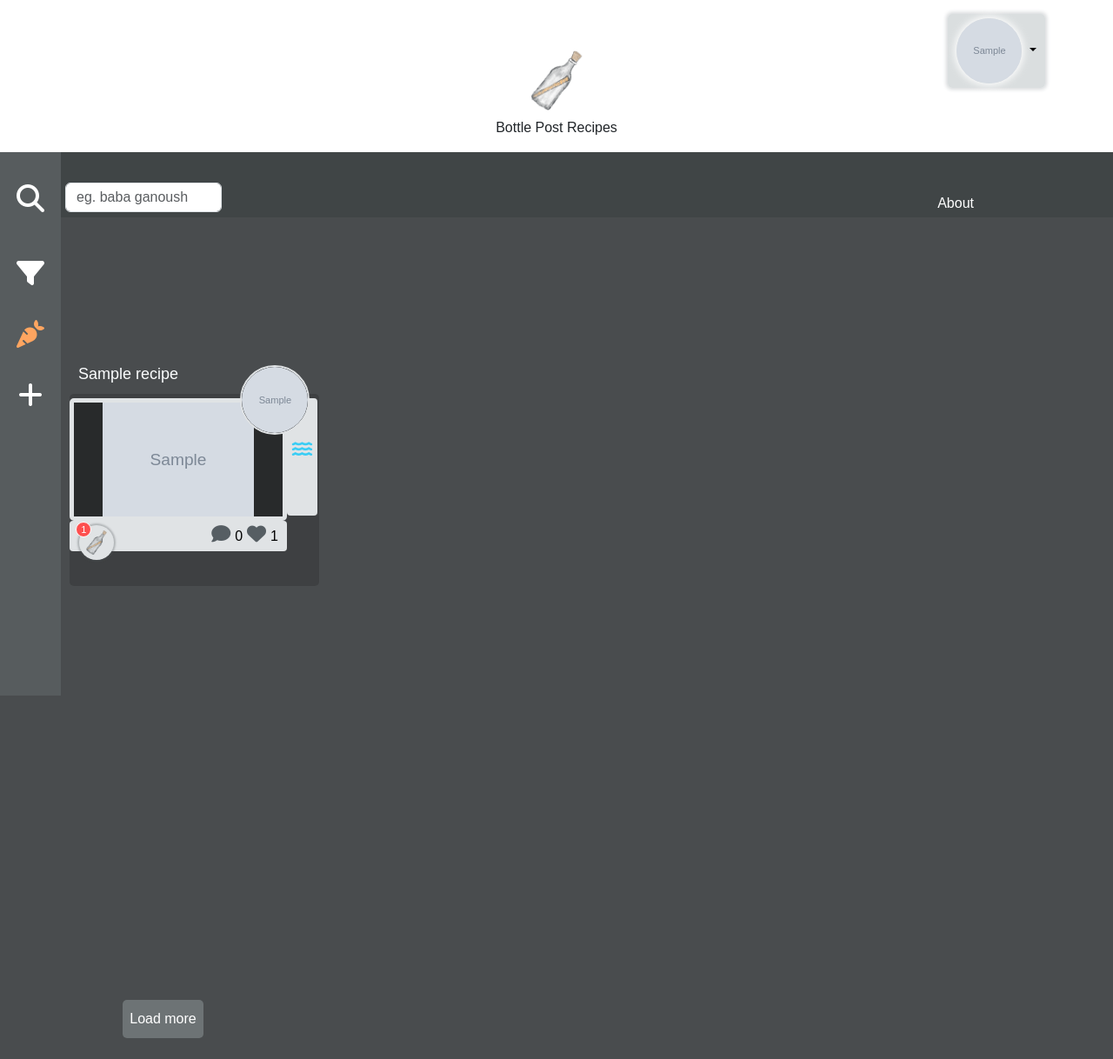
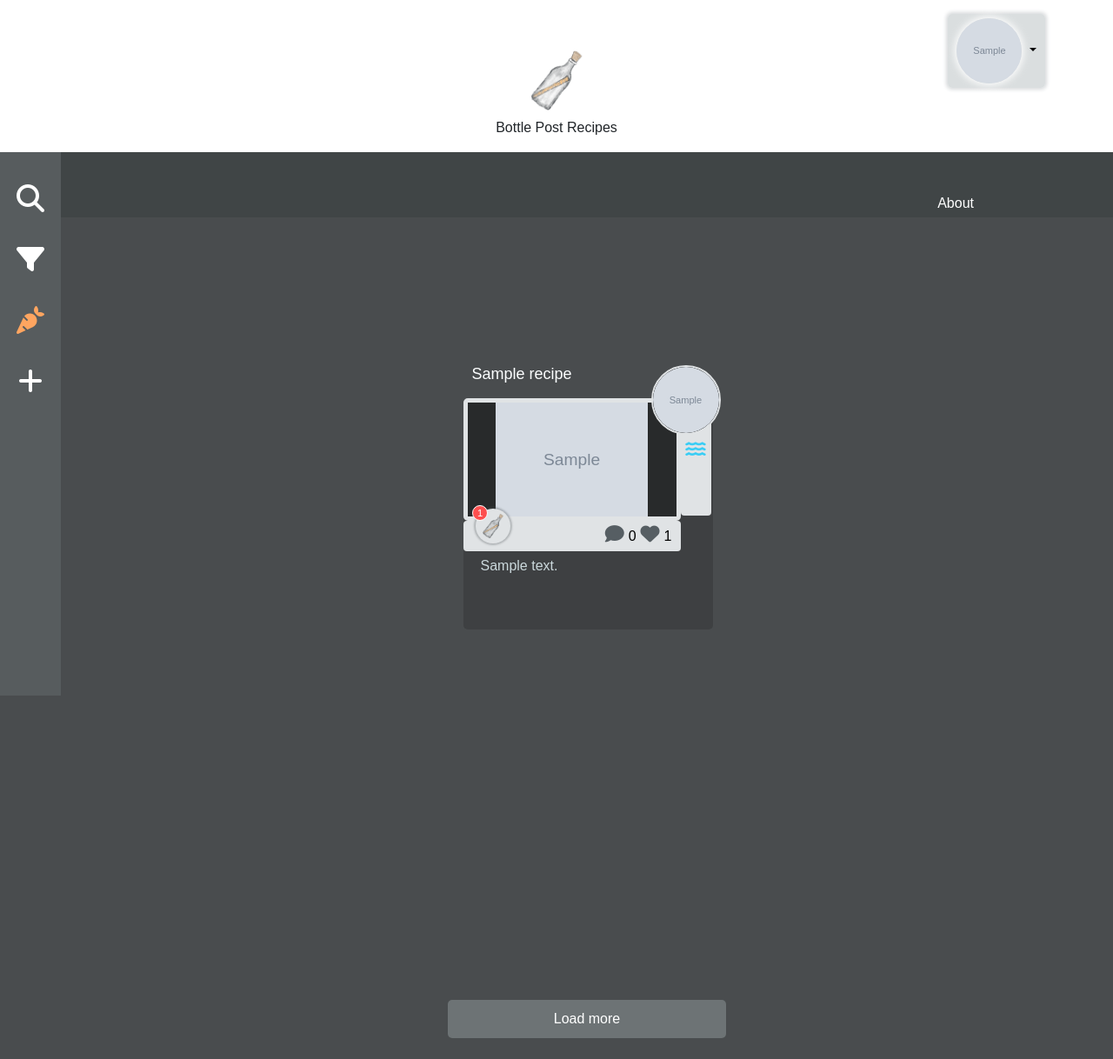
Before and after one commit to KevinBjarnemark/bottle-post-recipes, a Django app: page / in a window 1280 px wide. Shown: the whole page at 87% size. Run offline with Django 5.2, Linux system fonts and the light colour scheme; a user stored in the database is signed in; tables that the repository leaves empty hold one stand-in row (values such as "Sample post"); grey boxes marked "Sample" are stand-in pictures; data that the repository does not hold is empty; some libraries are stand-ins or nearby versions.

Commit message:
Integrated search functionality, added a description, refactoring, and updated jest test

```diff
--- a/apps/pages/home/urls.py
+++ b/apps/pages/home/urls.py
@@ -4,5 +4,5 @@ from .views import home, load_recipes
 
 urlpatterns = [
     path('', home, name='home'),
-    path('load_recipes/', views.load_recipes, name='load_recipes'),
+    path('load_recipes/', load_recipes, name='load_recipes'),
 ]
--- a/apps/pages/home/views.py
+++ b/apps/pages/home/views.py
@@ -2,9 +2,9 @@ from django.shortcuts import render
 from apps.users.models import Profile
 from apps.pages.create_recipe.models import Recipe
 import json
-from django.core.serializers import serialize
 from django.core.paginator import Paginator
 from django.http import JsonResponse
+from django.db.models import Q
 
 def load_user_profile(request):
     # Default profile
@@ -27,9 +27,32 @@ def load_recipes(request):
 
     batch = 6
     page_number = request.GET.get('page')
+    q = request.GET.get('q') # Query
+    q_search_areas = request.GET.get('search_areas')
+
+    if q_search_areas:
+        # Split search_areas into a list (e.g., ['ingredients', 'tags'])
+        include_areas = [field.strip() for field in q_search_areas.split(',') if field.strip()]
+
+    query_filter = Q()
+    if q:
+        query_filter |= Q(title__icontains=q)
+    if q_search_areas:
+        if 'description' in include_areas:
+            query_filter |= Q(description__icontains=q)
+            print(include_areas)
+        if 'ingredients' in include_areas:
+            query_filter |= Q(ingredients__name__icontains=q)
+        if 'tags' in include_areas:
+            query_filter |= Q(tags__icontains=q)
+
+    # Apply filters and prevent duplicate search results with distinct
+    recipes = Recipe.objects.filter(query_filter).distinct()
+
     # NOTE! Do not remove '-created' at as it is ensuring consistent
-    # order and may cause duplicated key issues in the frontend
-    recipes = Recipe.objects.filter(public=True).order_by('-bottle_posted_count', '-likes', '-created_at')
+    # order and may cause duplicated search results
+    recipes = recipes.order_by('-bottle_posted_count', '-likes', '-created_at')
+
     total_recipes = recipes.count()
     paginator = Paginator(recipes, batch)
     page = paginator.get_page(page_number)
@@ -39,6 +62,7 @@ def load_recipes(request):
         {
             'id': recipe.id,
             'title': recipe.title,
+            'description': recipe.description,
             'bottle_posted_count': recipe.bottle_posted_count,
             'likes': recipe.likes,
             'in_ocean': recipe.in_ocean,
--- a/static/css/recipe_item.css
+++ b/static/css/recipe_item.css
@@ -114,14 +114,14 @@
 .recipe-item-bottle-post-count-container {
     width: 40px;
     height: 40px;
-    cursor: pointer;
-    bottom: 10%;
-    left: 7%;
+    top: 205px;
+    left: 47px;
     background-color: #E0E3E5;
     box-shadow: 0 0 2px 2px #4d525650;
     border-radius: 50%;
     justify-content: center;
     align-items: center;
+    cursor: pointer;
 }
 .recipe-item-bottle-post-count-container:hover {
     box-shadow: 0 0 2px 3px #565a5c9e;
@@ -159,3 +159,13 @@
     font-size: 130%;
     font-weight: 800;
 }
+
+.recipe-item-description-container {
+    text-align: left;
+    justify-content: flex-start;
+    align-items: flex-start;
+    width: calc(var(--recipe-item-width) + 35px);
+    max-height: 50px;
+    overflow: auto;
+    padding: 5px 20px;
+}
--- a/static/css/style.css
+++ b/static/css/style.css
@@ -7,6 +7,27 @@
     box-sizing: border-box;
     font-family: "Niramit", sans-serif;
     font-style: normal; /* Remove default cursive styles */
+}
+
+/* Scrollbars */
+::-webkit-scrollbar {
+    width: 5px;
+    background: transparent;
+}
+::-webkit-scrollbar-thumb {
+    background: #5e6267;
+    border-radius: 6px;
+}
+::-webkit-scrollbar-corner {
+    background-color: #52565b;
+    border-radius: 10px;
+}
+::-webkit-scrollbar-thumb:hover {
+    background: #76797b;
+}
+
+:root {
+    --sidebar-width: 70px
 }
 
 button {
@@ -138,7 +159,7 @@ body {
     align-items: flex-start;
     width: 100%;
     /* Prevent sidebar overlapping */
-    padding-left: 70px;
+    padding-left: var(--sidebar-width);
     margin: 130px 0px;
     min-height: 80vh;
     color: #cbd8dc;
@@ -151,7 +172,7 @@ body {
     align-items: flex-start;
     flex-wrap: wrap;
     /* Take the left sidebar into account */
-    width: calc(100% - 70px);
+    width: calc(100% - var(--sidebar-width));
 }
 
 .feed section {
@@ -166,7 +187,7 @@ body {
     z-index: 1;
     top: 0;
     left: 0;
-    width: 70px;
+    width: var(--sidebar-width);
     height: 100vh;
     background-color: #575c5e;
 }
@@ -175,12 +196,45 @@ body {
     margin-top: 190px; /* Prevent header overlapping */
 }
 
-/* Search input */
-#search {
-    top: 210px;
+#search-button {
+    /* display: none; */ /* Hidden by default */
+    height: 34px;
+    width: 100%;
+    background-color: #779ab8;
+    justify-content: center;
+    align-items: center;
+    box-shadow: 0 0 2px 2px #7dd9fe;
+}
+
+#search-button:hover {
+    background-color: #5b636a;
+}
+
+.sidebar-settings-container {
+    display: none; /* Hidden by default */
+    top: 208px;
     left: 75px;
-    height: 34px;
     width: 180px;
+    padding-bottom: 10px;
+    background-color: #7b8389ba;
+    justify-content: center;
+    align-items: center;
+    flex-direction: column;
+    border-radius: 5px;
+    backdrop-filter: blur(10px);
+}
+
+.sidebar-settings {
+    width: 94%;
+    height: 100%;
+    justify-content: flex-start;
+    align-items: center;
+    gap: 5px;
+   /*  background-color: #ffffff; */
+}
+
+.account-for-sidebar-ml {
+    margin-left: var(--sidebar-width);
 }
 
 /* Hint window */
--- a/static/js/create_recipe.js
+++ b/static/js/create_recipe.js
@@ -1,5 +1,5 @@
 import { textInput, textAreaInput, fileInput,
-    checkboxInput, numberInput } from './htmlComponents/inputs.js'
+    checkboxInput, numberInput } from './htmlComponents/inputs.js';
 
 document.addEventListener("DOMContentLoaded", function() {
     // Data loaded from db
--- a/static/js/feed.js
+++ b/static/js/feed.js
@@ -1,4 +1,4 @@
-import { getCookie } from './helpers.js';
+import { getCookie, trimText } from './helpers.js';
 
 document.addEventListener("DOMContentLoaded", function() {
     // Data loaded from db
@@ -12,8 +12,16 @@ document.addEventListener("DOMContentLoaded", function() {
         veganIcon: document.getElementById('vegan-mode-icon'),
         hintWindow: document.getElementById('hint-window'),
         hintWindowText: document.getElementById('hint-window-text'),
-        veganStatusText: document.querySelector('h2'),
         loadRecipesButton: document.getElementById('load-recipes-button'),
+        sidebarSearchButton: document.getElementById('sidebar-search-button'),
+        // Search
+        searchContainer: document.getElementById('search-container'),
+        searchInput: document.getElementById('search-input'),
+        searchButton: document.getElementById('search-button'),
+        // Filter
+        sidebarFilterButton: document.getElementById('sidebar-filter-button'),
+        filterContainer: document.getElementById('filter-container'),
+        filterButton: document.getElementById('filter-button'),
     };
 
     // Global states
@@ -22,29 +30,231 @@ document.addEventListener("DOMContentLoaded", function() {
         hintWindowTimer: null,
         recipes: [],
         total_recipes: 0,
+        filterObject:
+            {
+                // Search query (string)
+                "q": "",
+                // Include search areas (array of strings)
+                "search_areas": [],
+            },
+        page: 1,
+        // Search areas ids (last item is extracted when creating listeners)
+        searchAreaBoolIds: [
+            "search-area-description",
+            "search-area-ingredients",
+            "search-area-tags"
+        ],
+        sidebarSettingContainers: [
+            "search-container",
+            "filter-container",
+
+        ],
     };
 
     // Set initial states
     setInitialStates(globalHTML, globalVariables);
+    // Configure listeners
+    configureListeners(globalHTML, globalVariables);
+});
 
-    // Listener (load recipes in groups)
-    let page = 1;
-    globalHTML.loadRecipesButton.addEventListener("click", async () => {
-        page++; // Increment page number
-        await getRecipePage(page, globalHTML, globalVariables);
+/**
+ * Removes all recipes
+ *
+ * @param {Object}  globalHTML
+ * @param {Object}   globalVariables
+ */
+const cleanUpFeed = (globalHTML, globalVariables) => {
+    globalHTML.feed.innerHTML = '';
+    globalVariables.recipes = [];
+};
+
+/**
+ * Adds or removes an item from the search query include array
+ * in sync with the event.target.checked.
+ *
+ * @param {Object}  globalVariables
+ * @param {Object}   checked event.target.checked
+ * @param {str}   area eg. tags, description, ingredients
+ */
+const toggleQIncludeItems = (globalVariables, checked, area) => {
+    const array = globalVariables.filterObject.search_areas;
+    // Add (if it doesn't exist)
+    if (checked) {
+        if (!array.includes(area)) {
+            array.push(area);
+        }
+    }else {
+        const newArray = array.filter(item => item !== area);
+        globalVariables.filterObject.search_areas = newArray;
+    }
+};
+
+/**
+ * Configure sidebar listeners such as search settings
+ *
+ * @param {Object}  globalHTML
+ * @param {Object}   globalVariables
+ */
+const configureSidebarListeners = (globalHTML, globalVariables) => {
+    // Settings obejct
+    const sidebarButtonsObject = [
+        {
+            containerEntry: "searchContainer", // globalHTML
+            buttonEntry: "sidebarSearchButton", // globalHTML
+            icon: "magnifying-glass"
+        },
+        {
+            containerEntry: "filterContainer", // globalHTML
+            buttonEntry: "sidebarFilterButton", // globalHTML
+            icon: "filter"
+        },
+    ];
+
+    // Setting containers and buttons
+    sidebarButtonsObject.forEach(i => {
+        globalHTML[i.buttonEntry].addEventListener("click", async () => {
+            // Close other open setting containers
+            sidebarButtonsObject.forEach(iNested => {
+                const containerIsOpen = globalHTML[iNested.containerEntry].
+                    style.display === "flex";
+                if (containerIsOpen && iNested.containerEntry !== i.containerEntry) {
+                    toggleSidebarSettings(
+                        globalHTML,
+                        iNested.icon,
+                        iNested.containerEntry,
+                        iNested.buttonEntry
+                    );
+                }
+            });
+            toggleSidebarSettings(globalHTML, i.icon, i.containerEntry, i.buttonEntry);
+        });
     });
 
-    // Listener (toggle vegan mode button)
-    globalHTML.veganButton.addEventListener("click", () => {
-        toggleVeganMode(globalHTML, globalVariables)});
+    // Search input
+    globalHTML.searchInput.addEventListener("keyup", async function(event) {
+        globalVariables.filterObject.q = event.target.value;
     });
 
+    // Search button
+    globalHTML.searchButton.addEventListener("click", async () => {
+        cleanUpFeed(globalHTML, globalVariables);
+        await getRecipePage(1, globalHTML, globalVariables);
+    });
+
+    // Set up listeners for all search area boolean checkboxes
+    globalVariables.searchAreaBoolIds.forEach(id => {
+        const element = document.getElementById(id);
+        // Extract the search area name
+        const searchAreaName = id.split("-").pop();
+
+        element.addEventListener("change", async function(event) {
+            toggleQIncludeItems(globalVariables, event.target.checked, searchAreaName);
+        });
+    });
+};
+
+/**
+ * Configures the listeners that should be active on page load
+ *
+ * @param {Object}  globalHTML
+ * @param {Object}   globalVariables
+ */
+const configureListeners = (globalHTML, globalVariables) => {
+    // Toggle vegan mode button
+    globalHTML.veganButton.addEventListener("click", () => {
+        toggleVeganMode(globalHTML, globalVariables)
+    });
+
+    // Load recipes in groups
+    globalHTML.loadRecipesButton.addEventListener("click", async () => {
+        globalVariables.page++; // Increment page number
+        await getRecipePage(globalVariables.page, globalHTML, globalVariables);
+    });
+
+    configureSidebarListeners(globalHTML, globalVariables);
+};
+
+/**
+ * 1. Toggles the container and its content (with CSS)
+ *
+ * 2. Changes the previous icon to a close button when
+ * toggled
+ *
+ *
+ * @param {Object}  globalHTML
+ * @param {str}   icon Font awesome declaration eg. "magnifying-glass"
+ * the container
+ * @param {str}   containerEntry The entry (in globalHTML) pointing to
+ * the container
+ * @param {str}   buttonEntry The entry (in globalHTML) pointing to
+ * the button
+ */
+const toggleSidebarSettings = (globalHTML, icon, containerEntry, buttonEntry) => {
+    // Display attribute
+    const previousAttribute = globalHTML[containerEntry].style.display;
+    // If it's previously hidden, show or vice versa
+    if (!previousAttribute || previousAttribute === "none") {
+        globalHTML[containerEntry].style.display = "flex";
+        // Transform search icon to an X button
+        globalHTML[buttonEntry].innerHTML =
+            "<i class='fa-solid fa-x' style='color: rgb(255, 93, 93)'></i>";
+    }else {
+        globalHTML[containerEntry].style.display = "none";
+        globalHTML[buttonEntry].innerHTML =
+            `<i class='fas fa-${icon}'></i>`;
+    }
+};
+
 const getRecipePage = async (page, globalHTML, globalVariables) => {
+    // Test fix, for some reason, tests can't read initial values
+    if (globalVariables.filterObject === undefined){
+        globalVariables.filterObject = {
+            q: "",
+            search_areas: [],
+        }
+    }
+
+    let filterObject = {
+        "q": globalVariables.filterObject.q,
+    };
+
+    /* Convert the included search areas array to a
+    comma separated string */
+    const qInclude = globalVariables.filterObject["search_areas"]
+    if (Array.isArray(qInclude) && qInclude.length > 0) {
+        // Initialize the entry
+        filterObject["search_areas"] = "";
+        // Create a comma separated string
+        qInclude.forEach((i, index) => {
+            const addComma = index < qInclude.length -1 ? "," : "";
+            filterObject["search_areas"] += i + addComma;
+        });
+        // Trim whitespaces
+        filterObject["search_areas"].replace(/,\s*$/, "").trim();
+    }
+
+
+    // Additional filters (concatenated string)
+    let additionalParameters = ""
+    if (filterObject.q || filterObject.search_areas) {
+        Object.entries(filterObject).forEach(([key, value]) => {
+            additionalParameters += `&${key}=${value}`;
+        });
+    }
+
     // Fetch recipe 'group'
-    const response = await fetch(`/load_recipes?page=${page}`);
+    const response = await fetch(
+        `/load_recipes?page=${page}${additionalParameters}`
+    );
     const data = await response.json();
+
+    // Handle no recipes found and then render recipes
+    if (data.total_recipes === 0) {
+        hintWindow(globalVariables, globalHTML, "<p>Couldn't find any recipes.</p>");
+    }else {
     // Append new recipes to the recipe feed
     renderRecipes(data, globalHTML, globalVariables);
+    }
 };
 
 /**
@@ -149,24 +359,48 @@ const renderRecipes = (data, globalHTML, globalVariables) => {
                 <div class="flex-column">
                     <div class="recipe-shadow"></div>
                     <h4>${recipe.title}</h4>
-                    <button class="absolute-flex right-fib-1 top-fibb-1 recipe-item-user-image-container">
-                        <img src="${recipe.user_image ? recipe.user_image : '/static/images/icons/missing.webp'}" alt="User Profile Picture" />
-                    </button>
-                    <button class="absolute-flex recipe-item-bottle-post-count-container">
-                        <div class="absolute-flex recipe-item-bottle-post-red-count">${recipe.bottle_posted_count}</div>
-                        <img src="/static/images/global/logo.png" alt="Bottle post icon" style="background-color: transparent;" />
+                    <button class="absolute-flex right-fib-1 top-fibb-1
+                        recipe-item-user-image-container">
+                        <img
+                            src="${recipe.user_image ?
+                                recipe.user_image : '/static/images/icons/missing.webp'}"
+                            alt="User Profile Picture"
+                        />
                     </button>
                     <div class="flex-row">
                         <div class="flex-column">
-                            <img src="${recipe.image ? recipe.image : '/static/images/icons/missing.webp'}" alt="${recipe.title}">
+                            <img
+                                src="${recipe.image ?
+                                    recipe.image : '/static/images/icons/missing.webp'}"
+                                alt="${recipe.title}">
                         </div>
-                        <div class="d-flex align-items-start justify-content-center recipe-item-sidebar-right pt-5">
-                            ${recipe.in_ocean ? '<i class="fa-solid fa-water recipe-item-in-ocean-icon"></i>' : ''}
+                        <div class="d-flex align-items-start justify-content-center
+                            recipe-item-sidebar-right pt-5">
+                            ${recipe.in_ocean ?
+                                '<i class="fa-solid fa-water recipe-item-in-ocean-icon"></i>'
+                                :
+                                ''}
                         </div>
                     </div>
+                    <button class="absolute-flex recipe-item-bottle-post-count-container">
+                        <div class="absolute-flex recipe-item-bottle-post-red-count">
+                            ${recipe.bottle_posted_count}
+                        </div>
+                        <img
+                            src="/static/images/global/logo.png"
+                            alt="Bottle post icon"
+                            style="background-color: transparent;" />
+                    </button>
                     <div class="recipe-item-bottom-bar">
-                        <button class="incremental-icon-button"><i class="fa-solid fa-comment"></i><span>0</span></button>
-                        <button class="incremental-icon-button"><i class="fa-solid fa-heart"></i><span>${recipe.likes}</span></button>
+                        <button class="incremental-icon-button">
+                            <i class="fa-solid fa-comment"></i><span>0</span>
+                        </button>
+                        <button class="incremental-icon-button">
+                            <i class="fa-solid fa-heart"></i><span>${recipe.likes}</span>
+                        </button>
+                    </div>
+                    <div class="d-flex recipe-item-description-container">
+                        <p class="flex-center">${trimText(recipe.description, 50)}</p>
                     </div>
                 </div>
             `;
--- a/static/js/helpers.js
+++ b/static/js/helpers.js
@@ -13,3 +13,24 @@ export const getCookie = (name) => {
     }
     return cookieValue;
 }
+
+/**
+ * 1. Trims lenghy text into a specified length.
+ *
+ * 2. Adds '....' to the end of the string
+ *
+ * @param {String}  text
+ * @param {Integer}   slice Specified length of the text
+ * @returns {String} The trimmed text string
+ */
+export const trimText = (text, slice) => {
+    if (text){
+        if (text.length > slice){
+            return text.slice(0, slice) + "....";
+        }else {
+            return text;
+        }
+    }else {
+        return ""
+    };
+};
--- a/templates/components/page/sidebar.html
+++ b/templates/components/page/sidebar.html
@@ -2,19 +2,16 @@
 <div id="feed-sidebar">
     <div id="feed-sidebar-buttons-container">
         {% if user.is_authenticated %}
-            <!-- Search box -->
-            <div class="mb-3">
-                <input
-                    id="search"
-                    class="form-control absolute-flex"
-                    type="text"
-                    placeholder="eg. baba ganoush" />
-                <button class="btn mt-2 w-100 fs-2 text-white">
-                    <i class="fas fa-magnifying-glass"></i>
-                </button>
-            </div>
+            <!-- Search button -->
+            <button
+                id="sidebar-search-button"
+                class="btn mt-2 w-100 fs-2 text-white">
+                <i class="fas fa-magnifying-glass"></i>
+            </button>
             <!-- Filter button -->
-            <button class="btn mt-2 w-100 fs-2 text-white">
+            <button
+                id="sidebar-filter-button"
+                class="btn mt-2 w-100 fs-2 text-white">
                 <i class="fa-solid fa-filter"></i>
             </button>
             <!-- Vegan mode button -->
@@ -25,6 +22,83 @@
             <a href="{% url 'create_recipe' %}" class="btn mt-2 w-100 fs-2 text-white">
                 <i class="fas fa-plus"></i>
             </a>
+
+            <!-- Search -->
+            <div
+                id="search-container"
+                class="absolute-flex sidebar-settings-container">
+                <div class="flex-center sidebar-settings flex-column">
+                    <input
+                        id="search-input"
+                        class="form-control fs-6 mt-1"
+                        type="text"
+                        placeholder="eg. baba ganoush" />
+
+                    <div class="flex-column w-100 align-items-start">
+                        <p class="text-white fs-6 mb-0 text-decoration-underline">Also search in</p>
+
+                        <div class="flex-row align-items-start mb-1">
+                            <input
+                                class="form-check-input"
+                                style="margin-right: 10px;"
+                                type="checkbox"
+                                name="Checkbox include description in search"
+                                id="search-area-description"
+                            />
+                            <label class="form-check-label text-white" for="search-area-description">
+                                Description
+                            </label>
+                        </div>
+
+                        <div class="flex-row align-items-start mb-1">
+                            <input
+                                class="form-check-input"
+                                style="margin-right: 10px;"
+                                type="checkbox"
+                                name="Checkbox include ingredients in search"
+                                id="search-area-ingredients"
+                            />
+                            <label class="form-check-label text-white" for="search-area-ingredients">
+                                Ingredients
+                            </label>
+                        </div>
+                        <div class="flex-row align-items-start mb-1">
+                            <input
+                                class="form-check-input"
+                                style="margin-right: 10px;"
+                                type="checkbox"
+                                name="Checkbox include tags in search"
+                                id="search-area-tags"
+                            />
+                            <label class="form-check-label text-white" for="search-area-tags">
+                                Tags
+                            </label>
+                        </div>
+                    </div>
+
+                    <!-- Search button -->
+                    <button
+                        id="search-button"
+                        class="fs-6 text-white w-80">
+                        Search
+                    </button>
+                </div>
+            </div>
+
+            <!-- Filter -->
+            <div
+                id="filter-container"
+                class="absolute-flex sidebar-settings-container">
+                <div class="flex-center sidebar-settings flex-column">
+                    <div class="flex-column w-100 align-items-start"></div>
+                    <!-- Filter button -->
+                    <button
+                        id="filter-button"
+                        class="fs-6 text-white w-80">
+                        Filter
+                    </button>
+                </div>
+            </div>
         {% endif %}
     </div>
 </div>
--- a/templates/pages/home/home.html
+++ b/templates/pages/home/home.html
@@ -10,15 +10,15 @@
 
 <!-- Check authentication -->
 {% if user.is_authenticated %}
-    <div class="flex-center flex-column">
+    <div class="flex-center flex-column w-100">
         <div class="feed-container">
             <!-- Recipe feed -->
             <div class="feed" id="feed"><!-- Generated content --></div>
         </div>
         <!-- Load recipes button -->
         <button
-            class="load-recipes-button w-25 mb-4 text-white"
-            id="load-recipes-button">
+            id="load-recipes-button"
+            class="load-recipes-button w-25 mb-4 text-white account-for-sidebar-ml">
             Load more
         </button>
     </div>
```
Also changed, not shown: tests/js/home.test.js (+0 -2 lines).
